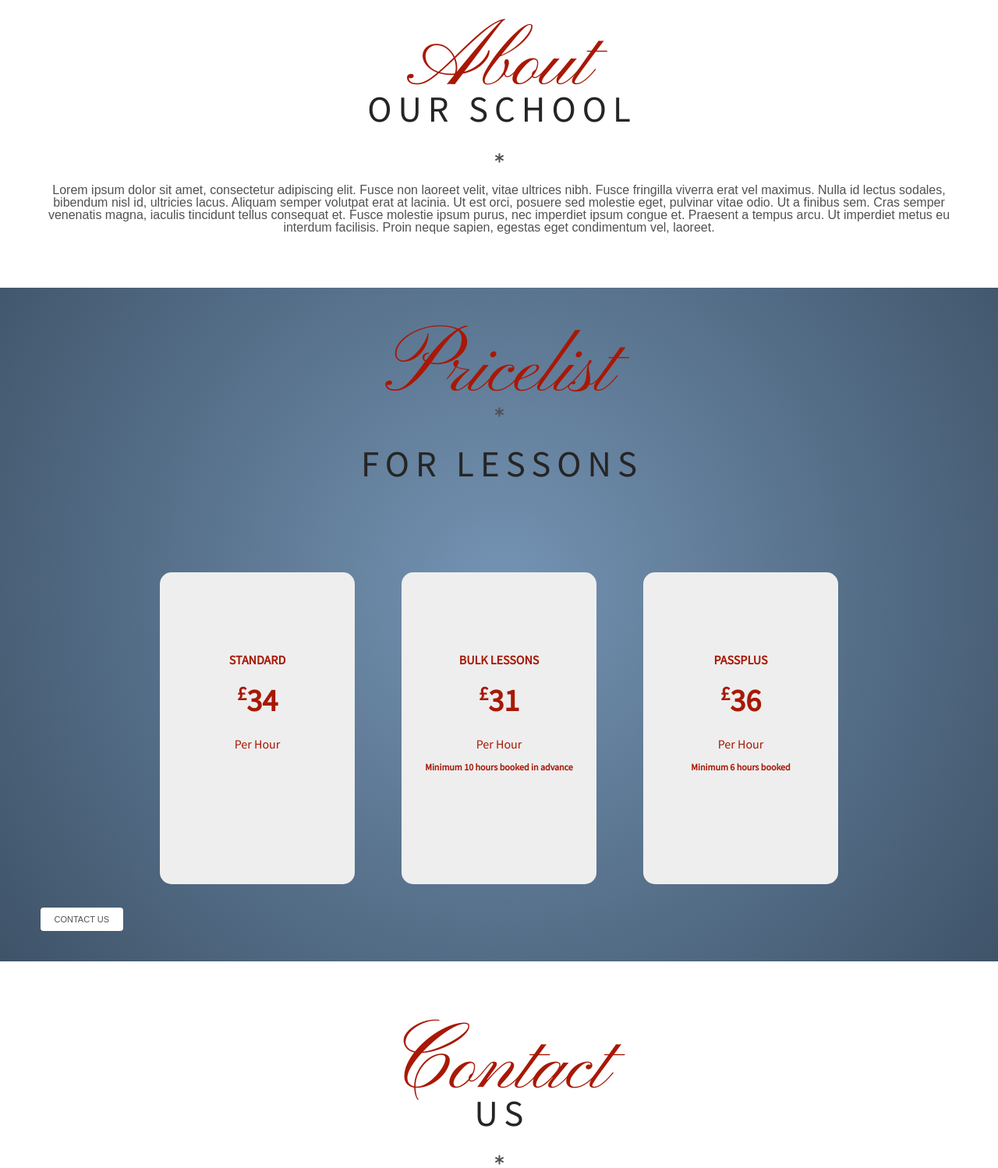
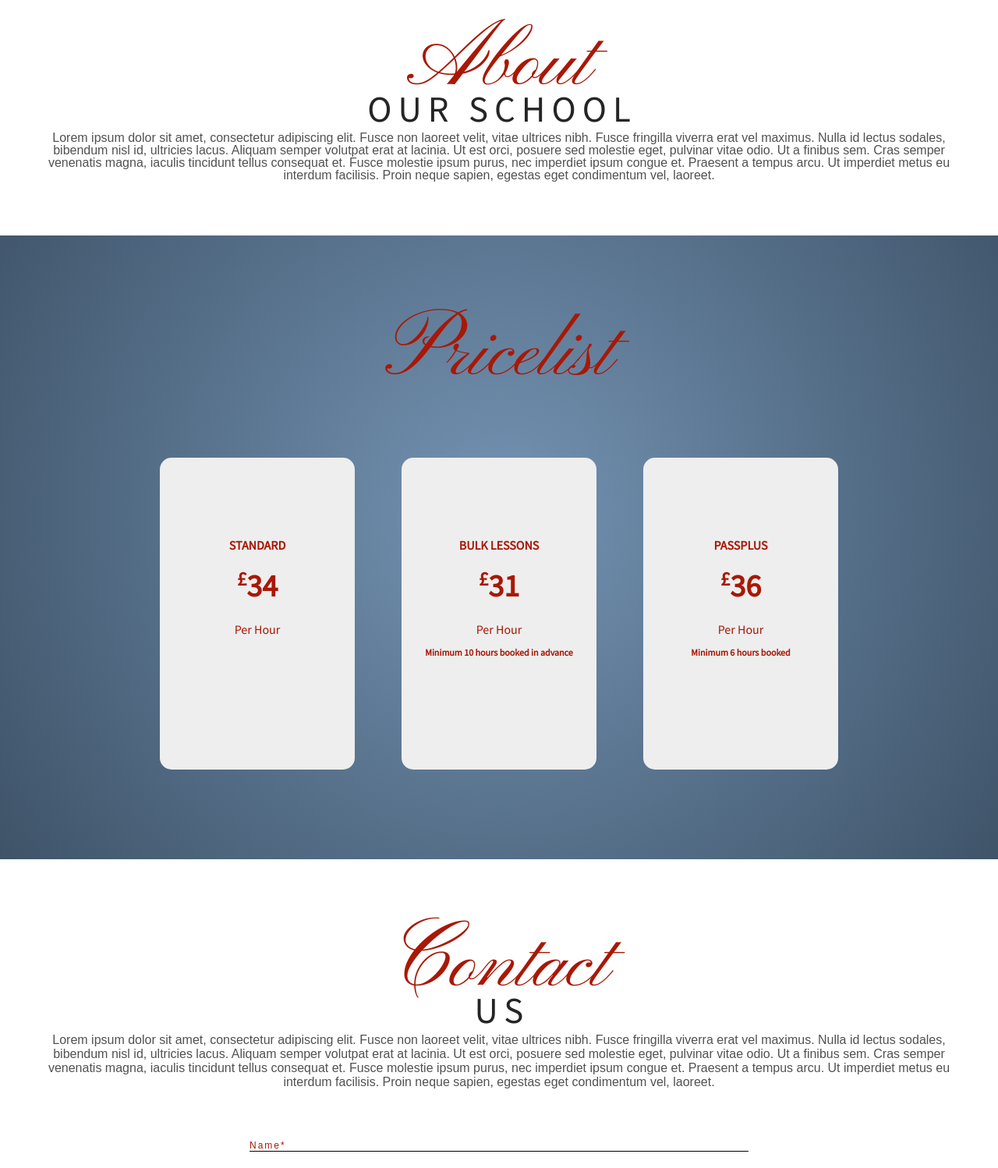
Before and after one commit to boolean-n-bop/GGDriving, a plain HTML site: page index.html in a window 1280 px wide. Shown: the part 854-2352 px from the top of the page at 78% size. Drawn offline with nearby package versions, Linux system fonts and the light colour scheme; a web font is replaced by a local one.

Commit message:
Edited html

```diff
--- a/index.html
+++ b/index.html
@@ -81,9 +81,6 @@
                 <span class="first-letter">A</span>bout
               </h2>
               <h1 class="headline headline-dark">Our School</h1>
-              <div class="line line-left"></div>
-              <div class="asterisk"><i class="fas fa-asterisk"></i></div>
-              <div class="line line-right"></div>
             </div>
             <p>
               Lorem ipsum dolor sit amet, consectetur adipiscing elit. Fusce non
@@ -112,10 +109,6 @@
             <h2 class="sub-headline">
               <span class="first-letter">P</span>ricelist
             </h2>
-          </div>
-          <div class="asterisk"><i class="fas fa-asterisk"></i></div>
-          <div class="animate-bottom">
-            <h1 class="headline headline-dark">For lessons</h1>
           </div>
         </div>
 
@@ -157,8 +150,6 @@
             </div>
 
           </div>
-          <a href="#contact-us" class="btn cta-btn">Contact Us</a>
-
         </div>
 
       </div>
@@ -173,7 +164,6 @@
                 <span class="first-letter">C</span>ontact
               </h2>
               <h1 class="headline headline-dark">Us</h1>
-              <div class="asterisk"><i class="fas fa-asterisk"></i></div>
             </div>
             <p>
               Lorem ipsum dolor sit amet, consectetur adipiscing elit. Fusce non
```
